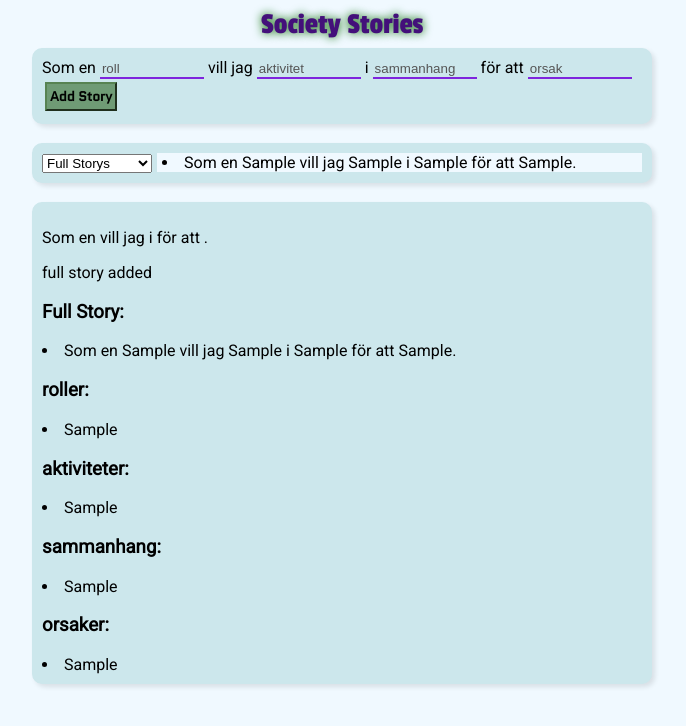
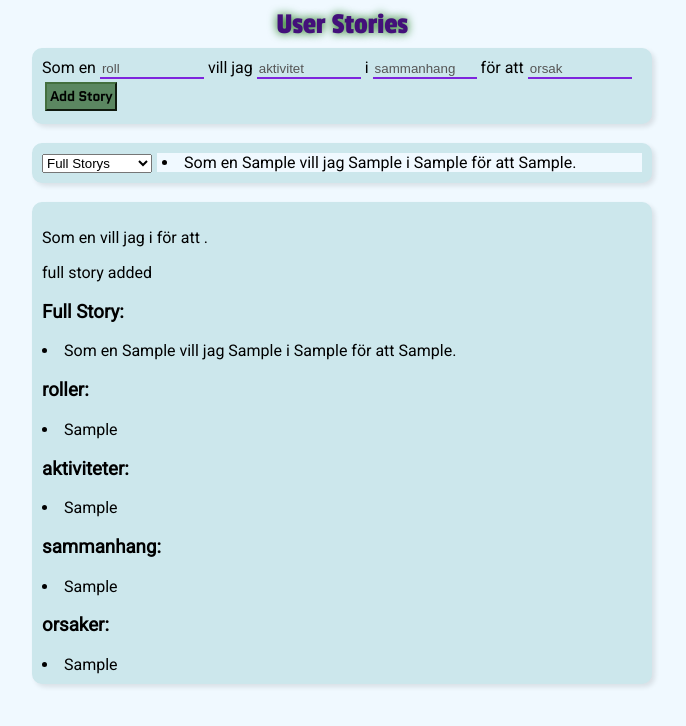
Before and after one commit to Agman10/User-Stories, a plain HTML site: page index.html in a window 1280 px wide. Both pictures are taken after typing "Sample", "Sample", "Sample", "Sample" into the empty fields and a click on the button "Add Story". Shown: the whole page, without its empty margins (298-984 px from the left). Drawn offline with Linux system fonts and the light colour scheme.

Commit message:
minor changes

```diff
--- a/index.html
+++ b/index.html
@@ -4,7 +4,7 @@
     <meta charset="UTF-8">
     <meta name="viewport" content="width=device-width, initial-scale=1.0">
     <meta http-equiv="X-UA-Compatible" content="ie=edge">
-    <title>Society Stories</title>
+    <title>User Stories</title>
     <link href="https://fonts.googleapis.com/css?family=Roboto|Luckiest+Guy|Passion+One|Fira+Sans|Quantico&display=swap" rel="stylesheet">
     <link rel="stylesheet" href="style.css">
 
@@ -12,7 +12,7 @@
 <body>
     <!-- <div id="back"> -->
     <div id="root">
-        <div id="logo" v-on:click="changeColor">Society Stories</div>
+        <div id="logo" v-on:click="changeColor">User Stories</div>
         <div id="input">
         Som en
         <!-- role -->
--- a/main.js
+++ b/main.js
@@ -1,8 +1,14 @@
 /* var stry = document.getElementById("stry");
 var strySelect = stry.options[stry.selectedIndex].text; */
-var logo = document.getElementById("logo");
+
+
+/* COLOR CHANGER */
+/* var logo = document.getElementById("logo");
 var clicked = false;
-console.log(clicked)
+console.log(clicked) */
+
+
+
 /* if (!clicked){
     logo.style.color = "red";
     console.log("false: " + clicked)
@@ -94,7 +100,7 @@ var app = new Vue({
 
         showStories(){
             if(this.selected === 'fullStories'){
-                console.log("cvdfgsadfgsad")
+                /* console.log("cvdfgsadfgsad") */
             }
             /* if(this.selected == 'fullStories'){
                 console.log("Story: " + this.selected)
@@ -121,10 +127,15 @@ var app = new Vue({
             /* console.log("color")
             console.log(clicked)*/
             /* logo.style.color = "#83af89"; */
-            clicked = !clicked;
+
+
+            /* COLOR CHANGER */
+            /* clicked = !clicked;
             console.log(clicked)
             logo.style.color = clicked ? "green" : "purple";
-            console.log(logo.style.color)
+            console.log(logo.style.color) */
+
+
 
             /* logo.style.color = clicked ? "red" : "blue"; */
             /* if(clicked = true){
--- a/style.css
+++ b/style.css
@@ -56,8 +56,8 @@ body{
     font-family: 'Quantico', sans-serif;
 }
 #button:focus{
-    background-color: rgb(111, 155, 117);
-    border-color: rgb(87, 131, 82);
+    background-color: rgb(91, 135, 97);
+    border-color: rgb(67, 111, 62);
     color: rgb(0, 2, 0);
     outline: none;
 
```
